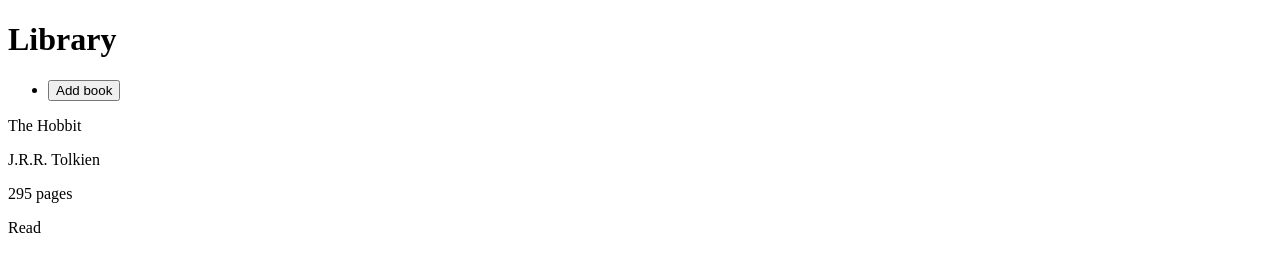
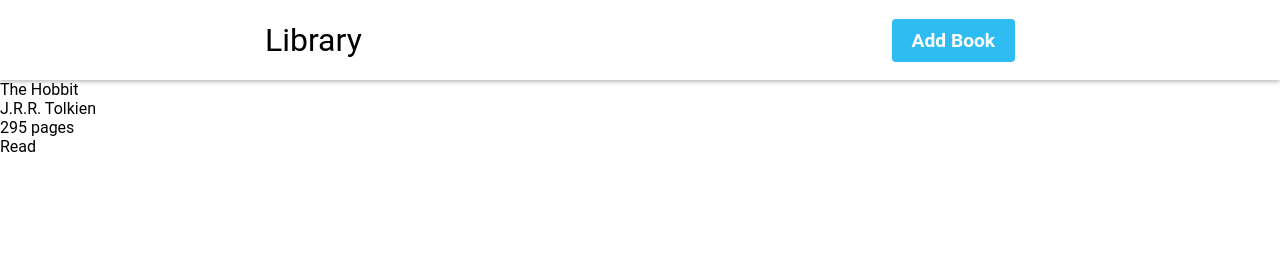
Before and after one commit to NAHammell/library, a plain HTML site: page index.html in a window 1280 px wide. Drawn offline with Linux system fonts and the light colour scheme.

Commit message:
Style header

```diff
--- a/index.html
+++ b/index.html
@@ -13,7 +13,9 @@
     <div id="header">
         <h1>Library</h1>
         <ul>
-            <li><button>Add book</button></li>
+            <li>
+                <button id="new-book">Add Book</button>
+            </li>
         </ul>
     </div>
     <div id="collection"></div>
--- a/styles.css
+++ b/styles.css
@@ -0,0 +1,62 @@
+/* CSS reset */
+
+html {
+    box-sizing: border-box;
+    font-size: 16px;
+}
+
+*, *:before, *:after {
+    box-sizing: inherit;
+}
+
+body, h1, h2, h3, h4, h5, h6, p, ol, ul {
+    margin: 0;
+    padding: 0;
+    font-weight: normal;
+}
+
+ol, ul {
+    list-style: none;
+}
+
+img {
+    max-width: 100%;
+    height: auto;
+}
+
+/* Import font */
+
+@import url('https://fonts.googleapis.com/css2?family=Roboto:wght@300;400;700&display=swap');
+
+/* Styling */
+
+* {
+    font-family: 'Roboto', sans-serif;
+}
+
+body {
+    display: flex;
+    flex-direction: column;
+    width: 100vw;
+    height: 100vh;
+}
+
+#header {
+    display: flex;
+    justify-content: space-around;
+    align-items: center;
+    width: 100vw;
+    height: 10vh;
+    background-color: white;
+    box-shadow: 0px 2px 4px rgba(0, 0, 0, 0.25);
+}
+
+#new-book {
+    border: none;
+    border-radius: 4px;
+    padding: 10px 20px;
+    font-size: 1.2rem;
+    font-weight: 700;
+    color: white;
+    background-color: #2fbcf3;
+}
```
